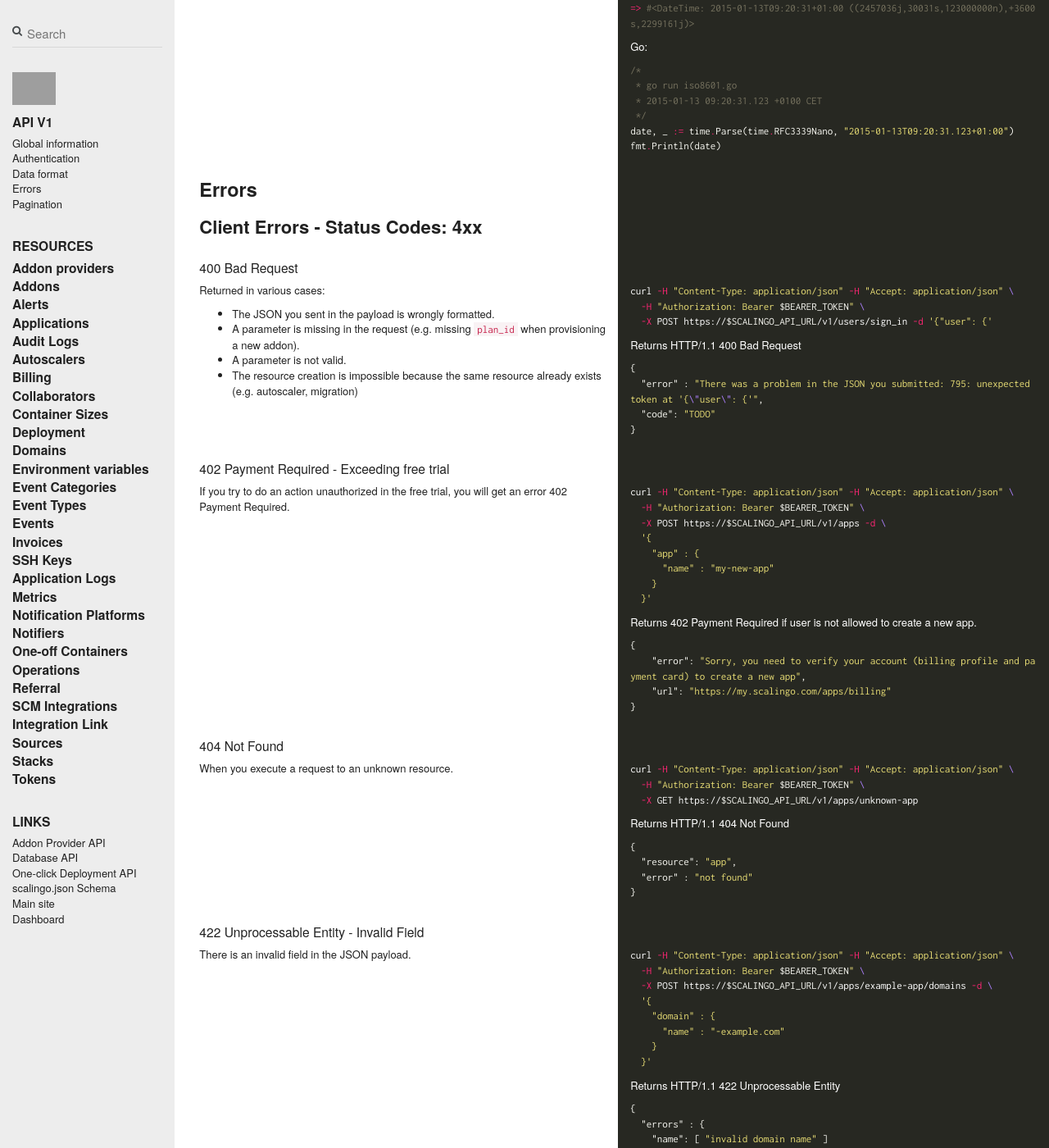
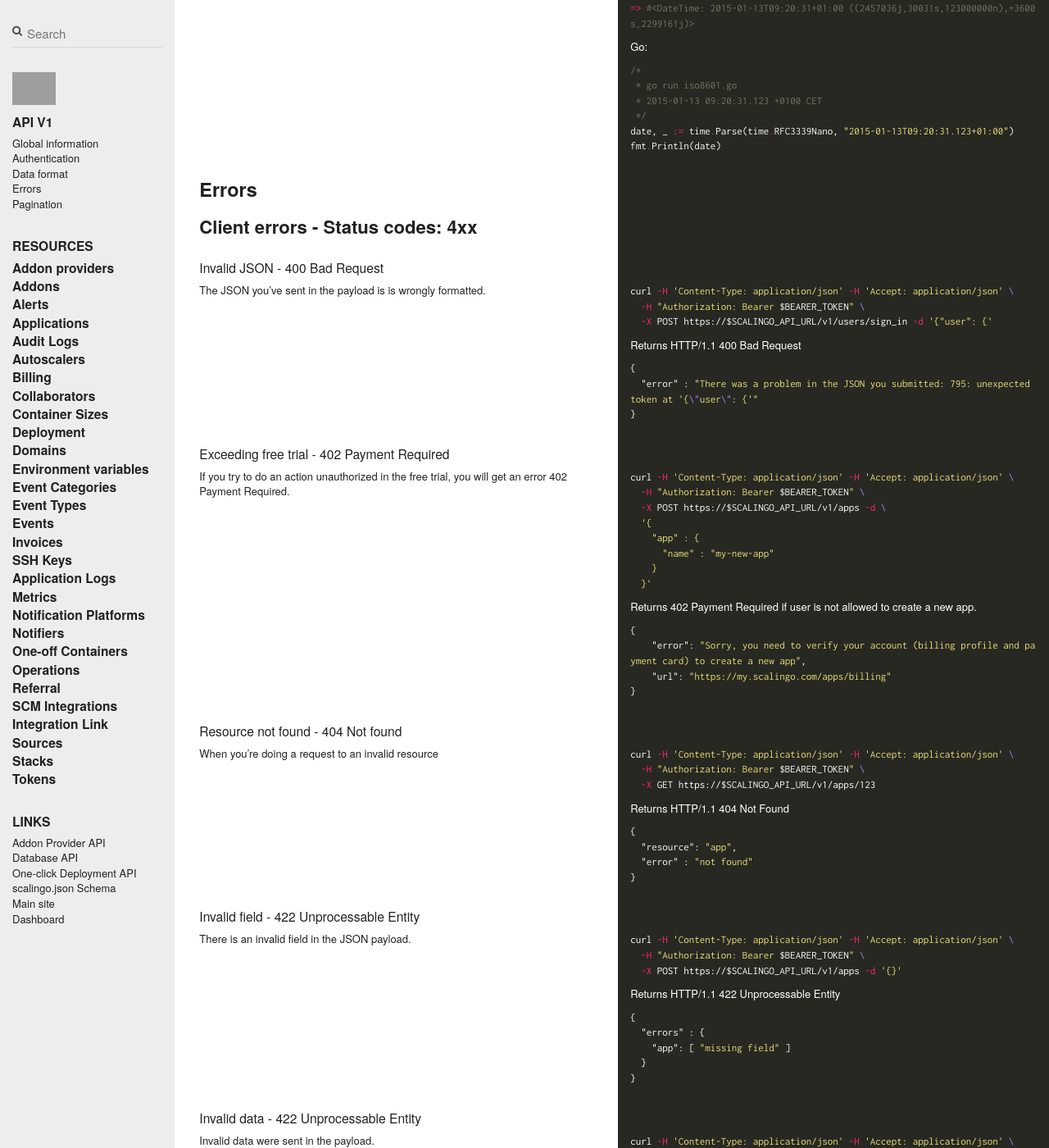
Before and after one commit to jdauphant/developers-documentation, a Jekyll site: the page built from _scalingo_api/index.md, in a window 1280 px wide and 1400 px high, scrolled down 2992 px. Shown: the whole window at 82% size. Built offline with Jekyll 4.4.1, drawn with Linux system fonts in a browser that asks for light colours; nearby versions of some CDN libraries; comment, search, counter and statistics services are not loaded; some of the changed text lies outside the part shown; grey boxes are pictures that could not be loaded.

Commit message:
Revert "[Error Codes] More examples for the various client errors"
This reverts commit b6eaacf9809facb38af0fe21cbe54a17cf17e774.

````diff
--- a/_scalingo_api/index.md
+++ b/_scalingo_api/index.md
@@ -80,7 +80,7 @@ Parameters for GET and DELETE requests are known as _query parameters_, they are
 
 Example request:
 
-```sh
+```shell
 curl -X GET https://$SCALINGO_API_URL/v1/apps/name/events?page=2
 ```
 
@@ -96,7 +96,7 @@ they should be encoded as JSON with the following header: `Content-Type:
 
 Example request:
 
-```sh
+```shell
 curl -H 'Accept: application/json' -H 'Content-Type: application/json' \
   -H "Authorization: Bearer $BEARER_TOKEN" \
   -X POST https://$SCALINGO_API_URL/v1/apps -d \
@@ -301,27 +301,20 @@ fmt.Println(date)
 
 # Errors
 
-## Client Errors - Status Codes: 4xx
+## Client errors - Status codes: 4xx
 
 --- row ---
 
-### 400 Bad Request
+### Invalid JSON - 400 Bad Request
 
 --- row ---
 
-Returned in various cases:
-
-- The JSON you sent in the payload is wrongly formatted.
-- A parameter is missing in the request (e.g. missing `plan_id` when
-    provisioning a new addon).
-- A parameter is not valid.
-- The resource creation is impossible because the same resource already exists
-    (e.g. autoscaler, migration)
+The JSON you've sent in the payload is is wrongly formatted.
 
 ||| col |||
 
-```sh
-curl -H "Content-Type: application/json" -H "Accept: application/json" \
+```shell
+curl -H 'Content-Type: application/json' -H 'Accept: application/json' \
   -H "Authorization: Bearer $BEARER_TOKEN" \
   -X POST https://$SCALINGO_API_URL/v1/users/sign_in -d '{"user": {'
 ```
@@ -330,14 +323,13 @@ Returns HTTP/1.1 400 Bad Request
 
 ```json
 {
-  "error" : "There was a problem in the JSON you submitted: 795: unexpected token at '{\"user\": {'",
-  "code": "TODO"
+  "error" : "There was a problem in the JSON you submitted: 795: unexpected token at '{\"user\": {'"
 }
 ```
 
 --- row ---
 
-### 402 Payment Required - Exceeding free trial
+### Exceeding free trial - 402 Payment Required
 
 --- row ---
 
@@ -346,8 +338,8 @@ If you try to do an action unauthorized in the free trial, you will get an error
 
 ||| col |||
 
-```sh
-curl -H "Content-Type: application/json" -H "Accept: application/json" \
+```shell
+curl -H 'Content-Type: application/json' -H 'Accept: application/json' \
   -H "Authorization: Bearer $BEARER_TOKEN" \
   -X POST https://$SCALINGO_API_URL/v1/apps -d \
   '{
@@ -368,18 +360,18 @@ Returns 402 Payment Required if user is not allowed to create a new app.
 
 --- row ---
 
-### 404 Not Found
+### Resource not found - 404 Not found
 
 --- row ---
 
-When you execute a request to an unknown resource.
+When you're doing a request to an invalid resource
 
 ||| col |||
 
-```sh
-curl -H "Content-Type: application/json" -H "Accept: application/json" \
+```shell
+curl -H 'Content-Type: application/json' -H 'Accept: application/json' \
   -H "Authorization: Bearer $BEARER_TOKEN" \
-  -X GET https://$SCALINGO_API_URL/v1/apps/unknown-app
+  -X GET https://$SCALINGO_API_URL/v1/apps/123
 ```
 
 Returns HTTP/1.1 404 Not Found
@@ -393,7 +385,7 @@ Returns HTTP/1.1 404 Not Found
 
 --- row ---
 
-### 422 Unprocessable Entity - Invalid Field
+### Invalid field - 422 Unprocessable Entity
 
 --- row ---
 
@@ -401,15 +393,10 @@ There is an invalid field in the JSON payload.
 
 ||| col |||
 
-```sh
-curl -H "Content-Type: application/json" -H "Accept: application/json" \
+```shell
+curl -H 'Content-Type: application/json' -H 'Accept: application/json' \
   -H "Authorization: Bearer $BEARER_TOKEN" \
-  -X POST https://$SCALINGO_API_URL/v1/apps/example-app/domains -d \
-  '{
-    "domain" : {
-      "name" : "-example.com"
-    }
-  }'
+  -X POST https://$SCALINGO_API_URL/v1/apps -d '{}'
 ```
 
 Returns HTTP/1.1 422 Unprocessable Entity
@@ -417,14 +404,14 @@ Returns HTTP/1.1 422 Unprocessable Entity
 ```json
 {
   "errors" : {
-    "name": [ "invalid domain name" ]
+    "app": [ "missing field" ]
   }
 }
 ```
 
 --- row ---
 
-### 422 Unprocessable Entity - Invalid Data
+### Invalid data - 422 Unprocessable Entity
 
 --- row ---
 
@@ -432,13 +419,13 @@ Invalid data were sent in the payload.
 
 ||| col |||
 
-```sh
+```shell
 curl -H 'Content-Type: application/json' -H 'Accept: application/json' \
   -H "Authorization: Bearer $BEARER_TOKEN" \
   -X POST https://$SCALINGO_API_URL/v1/apps -d \
   '{
     "app" : {
-      "name" : "-myapp"
+      "name" : "AnotherApp"
     }
   }'
 ```
@@ -477,18 +464,19 @@ Example of error 500:
 
 # Pagination
 
-Some resources provided by the platform API are paginated. To ensure you can
-correctly handle it, metadata are added to the JSON of the response.
+Some resources provided by the platform API are paginated. To
+ensure you can correctly handle it, metadata are added to the JSON of the
+response.
 
 --- row ---
 
-## Request Parameters
+## Request parameters
 
 * `page`: Requested page number
 * `per_page`: Number of entries per page.
   Each resource has a maximum for this value to avoid oversized requests
 
-## Response Meta Values
+## Response meta values
 
 The returned JSON object will include a `meta` key including pagination
 metadata:
````
Also changed, not shown: other parts of _scalingo_api/index.md (+2 -2 lines).
